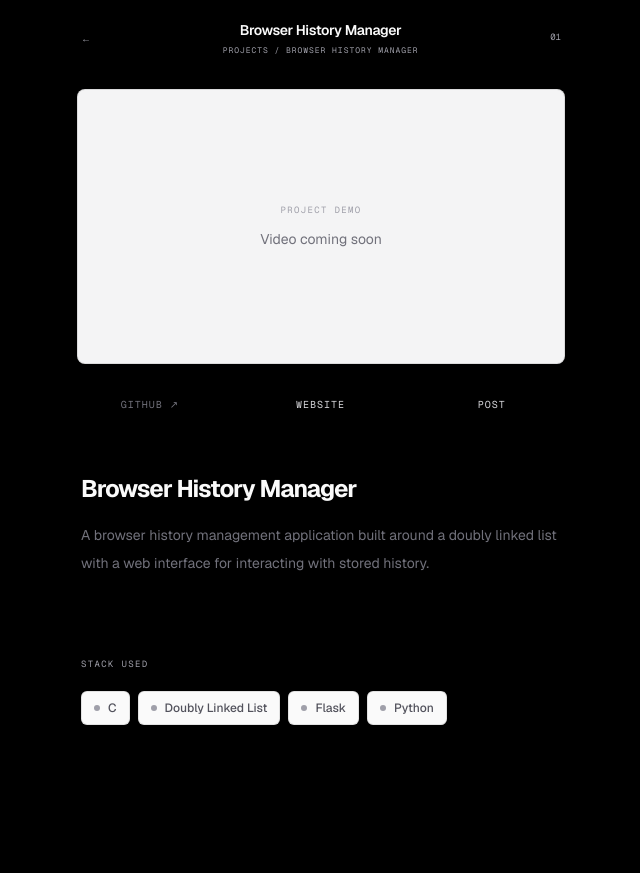
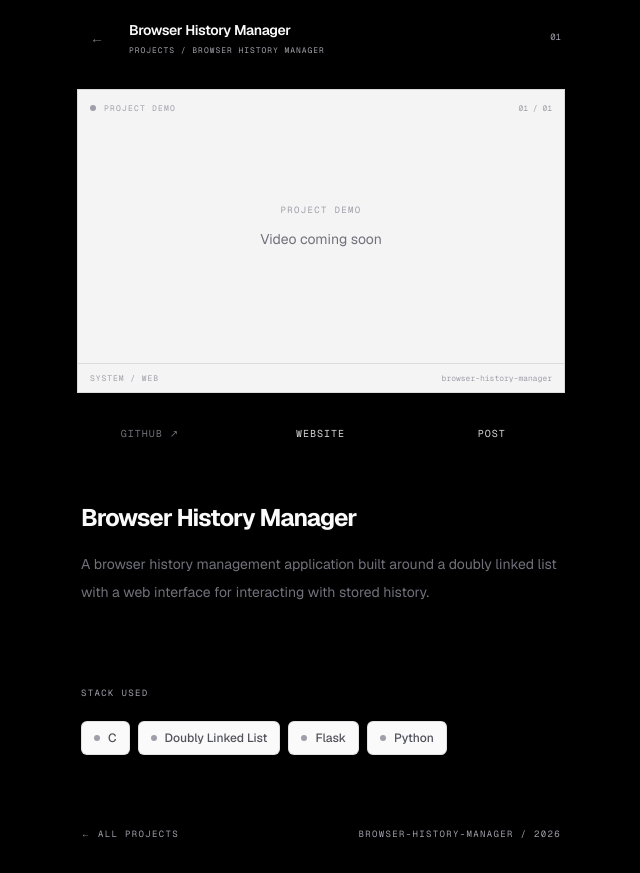
Before and after one commit to The-ZGod/portfolio, a Next.js app: page /projects/browser-history-manager in a window 1280 px wide. Shown: the whole page, without its empty margins (319-959 px from the left). Before the commit the page ends 800 px from the top, so only its background shows below. Built offline with nearby package versions, Linux system fonts and the light colour scheme.

Commit message:
feat: polish project detail page

```diff
--- a/src/app/projects/[slug]/page.tsx
+++ b/src/app/projects/[slug]/page.tsx
@@ -16,8 +16,31 @@ export default async function ProjectPage({
 
     if (!project) {
         return (
-            <main className="flex min-h-screen items-center justify-center px-6">
-                <div className="text-center">
+            <main className="min-h-screen">
+
+                {/* Blueprint guides */}
+                <div
+                    aria-hidden="true"
+                    className="pointer-events-none fixed inset-0 z-50 hidden md:block"
+                >
+                    {/* Left vertical guide */}
+                    <div className="absolute inset-y-0 left-[30%] border-l border-dashed border-white/15 dark:border-white/15" />
+
+                    {/* Right vertical guide */}
+                    <div className="absolute inset-y-0 left-[70%] border-l border-dashed border-white/15 dark:border-white/15" />
+
+                    {/* Horizontal guide */}
+                    <div className="absolute left-0 right-0 top-[22vh] border-t border-dashed border-white/15 dark:border-white/15" />
+
+                    {/* Left intersection */}
+                    <div className="absolute left-[30%] top-[22vh] size-2 -translate-x-1/2 -translate-y-1/2 rounded-full border border-white/30 bg-[var(--background)]" />
+
+                    {/* Right intersection */}
+                    <div className="absolute left-[70%] top-[22vh] size-2 -translate-x-1/2 -translate-y-1/2 rounded-full border border-white/30 bg-[var(--background)]" />
+                </div>
+
+                {/* Project content */}
+                <div className="relative z-40 mx-auto w-full md:w-[40vw]">
                     <p className="font-technical text-[10px] uppercase tracking-[0.15em] text-zinc-400">
                         404 / PROJECT NOT FOUND
                     </p>
@@ -44,14 +67,18 @@ export default async function ProjectPage({
                 {/* Project header */}
                 <section className="border-b border-black/10 dark:border-white/10">
                     <div className="flex items-center justify-between px-4 py-5">
+
+                        {/* Back */}
                         <Link
                             href="/#projects"
-                            className="font-technical text-[10px] text-zinc-400 transition-colors hover:text-zinc-900 dark:hover:text-white"
+                            className="flex size-8 items-center justify-center rounded-[5px] border border-black/10 text-sm text-zinc-500 transition-colors hover:bg-zinc-50 dark:border-white/10 dark:hover:bg-zinc-950"
+                            aria-label="Back to projects"
                         >
                             ←
                         </Link>
 
-                        <div className="text-center">
+                        {/* Project identity */}
+                        <div className="flex-1 px-4">
                             <h1 className="text-sm font-semibold tracking-tight">
                                 {project.title}
                             </h1>
@@ -61,15 +88,34 @@ export default async function ProjectPage({
                             </p>
                         </div>
 
+                        {/* Index */}
                         <span className="font-technical text-[9px] text-zinc-400">
                             01
                         </span>
+
                     </div>
                 </section>
 
                 {/* Video */}
                 <section className="border-b border-black/10 p-3 dark:border-white/10">
-                    <div className="aspect-video overflow-hidden rounded-[8px] border border-black/10 bg-zinc-100 dark:border-white/10 dark:bg-zinc-950">
+                    <div className="relative overflow-hidden border border-black/10 bg-zinc-100 dark:border-white/10 dark:bg-zinc-950">
+
+                        {/* Technical label */}
+                        <div className="absolute left-3 top-3 z-10 flex items-center gap-2">
+                            <span className="size-1.5 rounded-full bg-zinc-400" />
+
+                            <span className="font-technical text-[8px] uppercase tracking-[0.15em] text-zinc-400">
+                                PROJECT DEMO
+                            </span>
+                        </div>
+
+                        {/* Index */}
+                        <span className="absolute right-3 top-3 z-10 font-technical text-[8px] text-zinc-400">
+                            01 / 01
+                        </span>
+
+                        {/* Video */}
+                        <div className="aspect-video">
                             {project.video ? (
                                 <iframe
                                     src={project.video}
@@ -91,6 +137,19 @@ export default async function ProjectPage({
                                     </div>
                                 </div>
                             )}
+                        </div>
+
+                        {/* Bottom technical line */}
+                        <div className="flex items-center justify-between border-t border-black/10 px-3 py-2 dark:border-white/10">
+                            <span className="font-technical text-[8px] uppercase tracking-[0.12em] text-zinc-400">
+                                {project.category}
+                            </span>
+
+                            <span className="font-technical text-[8px] text-zinc-400">
+                                {project.id}
+                            </span>
+                        </div>
+
                     </div>
                 </section>
 
@@ -185,6 +244,22 @@ export default async function ProjectPage({
                     </div>
                 </section>
 
+                {/* Project footer */}
+                <section className="border-t border-black/10 px-4 py-8 dark:border-white/10">
+                    <div className="flex items-center justify-between">
+                        <Link
+                            href="/#projects"
+                            className="font-technical text-[9px] uppercase tracking-[0.15em] text-zinc-400 transition-colors hover:text-zinc-900 dark:hover:text-white"
+                        >
+                            ← All projects
+                        </Link>
+
+                        <span className="font-technical text-[9px] uppercase tracking-[0.15em] text-zinc-400">
+                            {project.id} / 2026
+                        </span>
+                    </div>
+                </section>
+
             </div>
         </main>
     );
```
Lines whose indentation alone changed are shown as unchanged.
